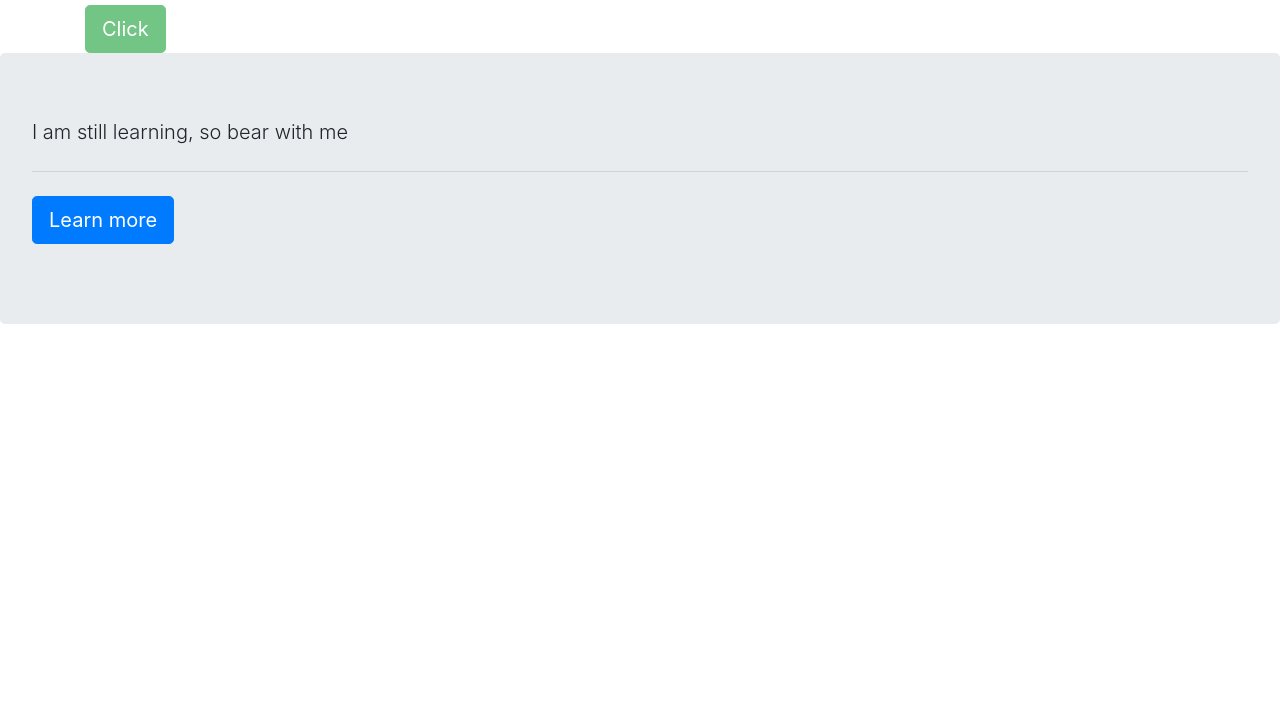
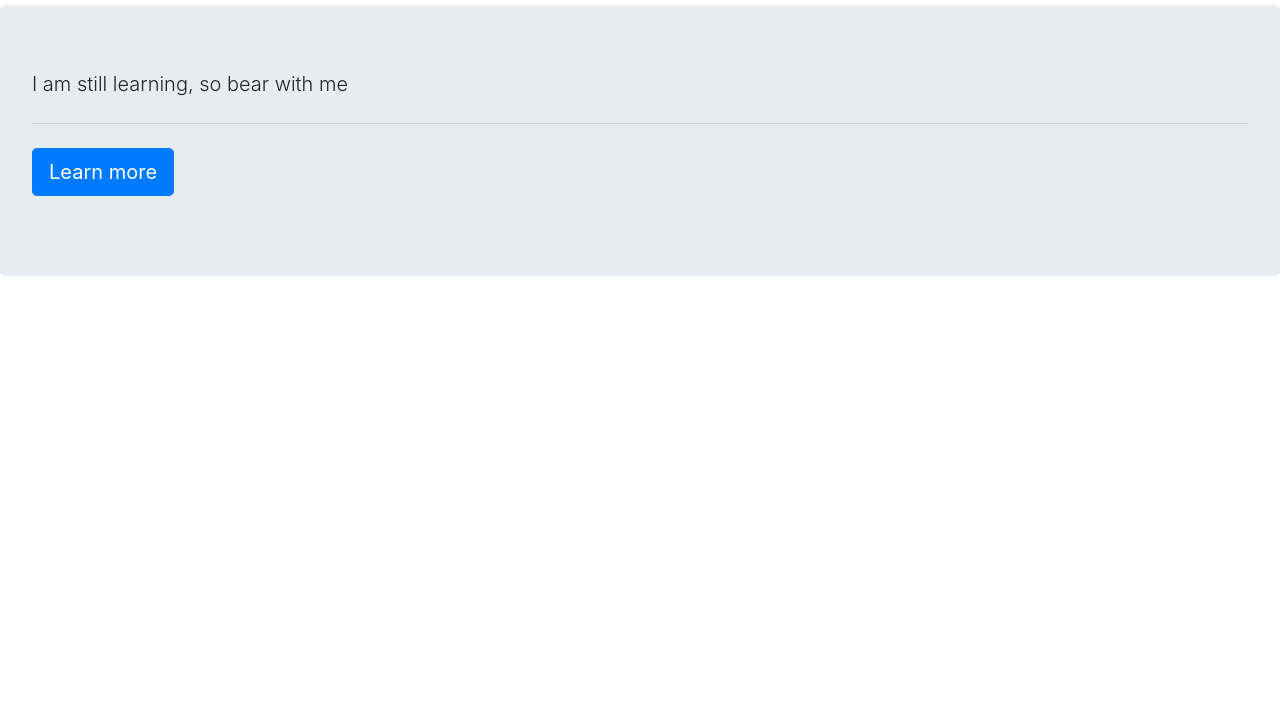
Before and after one commit to adityagarga/github-pages-helloworld, a plain HTML site: page index.html in a window 1280 px wide. Shown: the part 88-800 px from the top of the page. Drawn offline with nearby package versions, Linux system fonts and the light colour scheme.

Commit message:
Update index.html

```diff
--- a/index.html
+++ b/index.html
@@ -10,9 +10,8 @@
     <body>
         <h1>Aditya Garga!</h1>
 
-        <div class="container">
+        <div>
             <h4>Welcome to my portfolio!</h4>
-            <button class="btn btn-success btn-lg" type="button" name="buttin" disabled="disabled">Click</button>
         </div>
 
 
```
